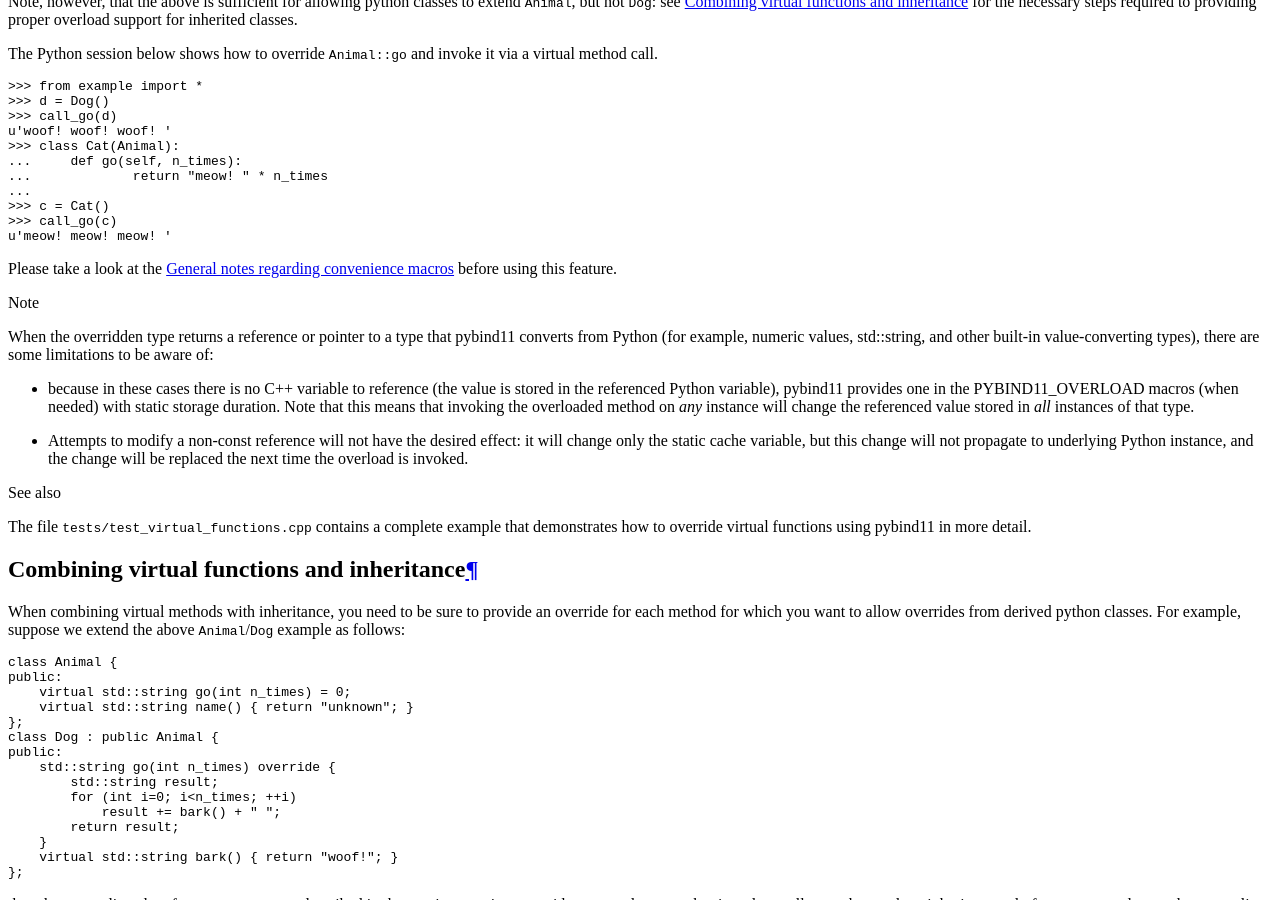
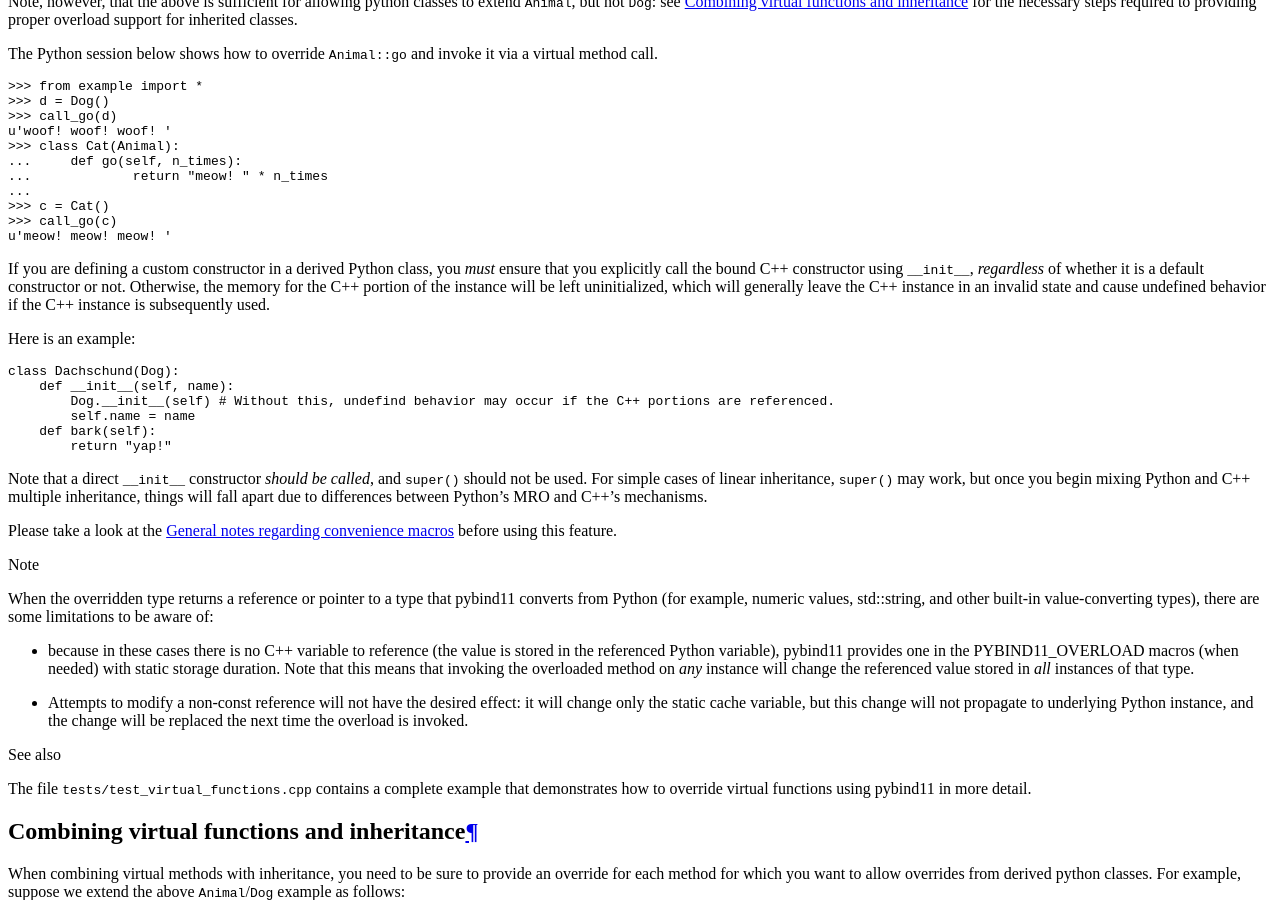
Before and after one commit to pybind/pybind11, a Sphinx documentation site: the page built from docs/advanced/classes.rst, in a window 1280 px wide and 900 px high, scrolled down 2352 px. Built offline with Sphinx 7.4.7 and the Read the Docs theme 2.0.0, drawn with Linux system fonts in a browser that asks for light colours.

Commit message:
Add quick blurb about __init__ with inherited types.

```diff
--- a/docs/advanced/classes.rst
+++ b/docs/advanced/classes.rst
@@ -143,6 +143,30 @@
     >>> c = Cat()
     >>> call_go(c)
     u'meow! meow! meow! '
+
+If you are defining a custom constructor in a derived Python class, you *must*
+ensure that you explicitly call the bound C++ constructor using ``__init__``,
+*regardless* of whether it is a default constructor or not. Otherwise, the
+memory for the C++ portion of the instance will be left uninitialized, which
+will generally leave the C++ instance in an invalid state and cause undefined
+behavior if the C++ instance is subsequently used.
+
+Here is an example:
+
+.. code-block:: python
+
+    class Dachschund(Dog):
+        def __init__(self, name):
+            Dog.__init__(self) # Without this, undefind behavior may occur if the C++ portions are referenced.
+            self.name = name
+        def bark(self):
+            return "yap!"
+
+Note that a direct ``__init__`` constructor *should be called*, and ``super()``
+should not be used. For simple cases of linear inheritance, ``super()``
+may work, but once you begin mixing Python and C++ multiple inheritance,
+things will fall apart due to differences between Python's MRO and C++'s
+mechanisms.
 
 Please take a look at the :ref:`macro_notes` before using this feature.
 
```
